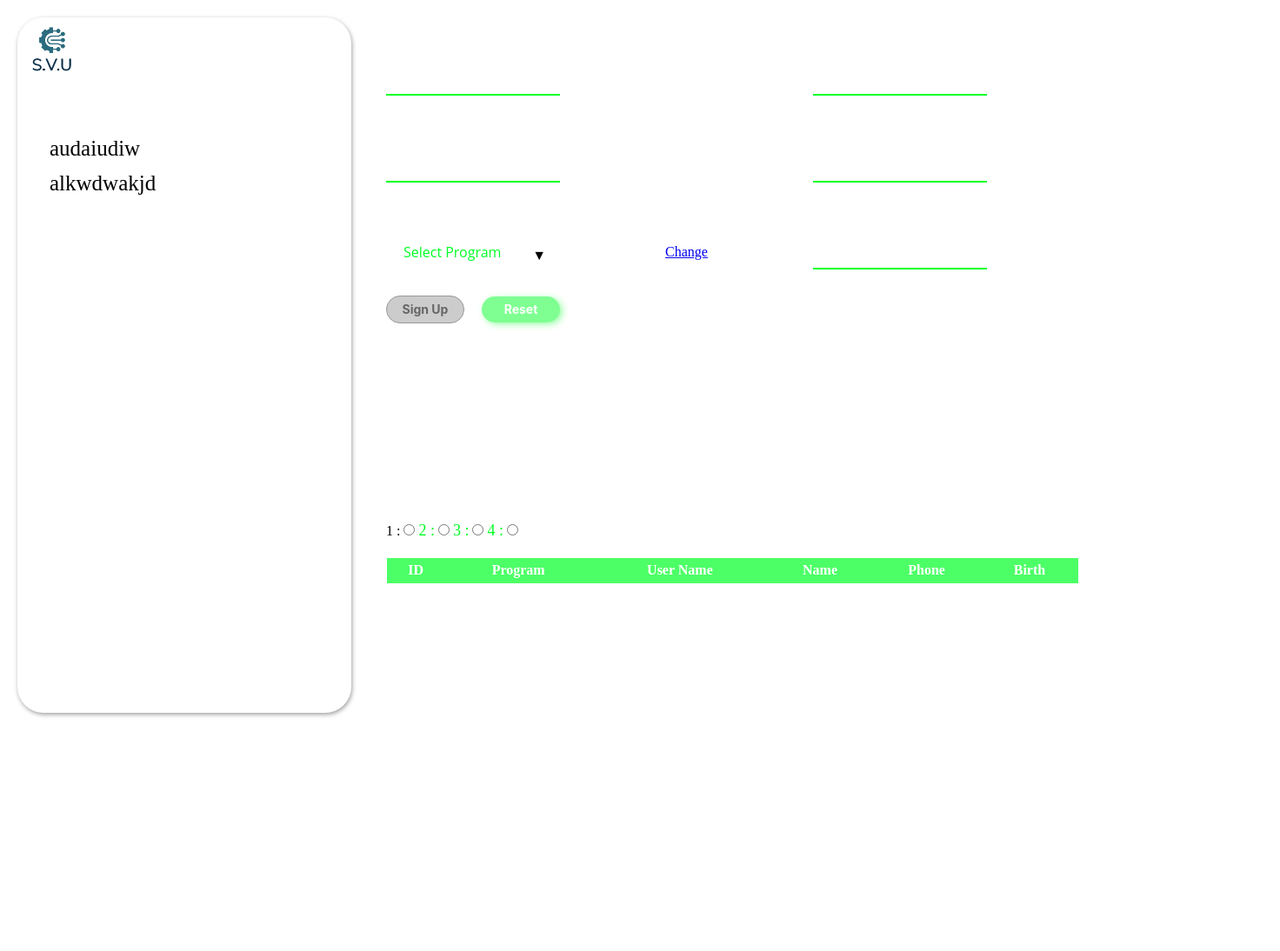
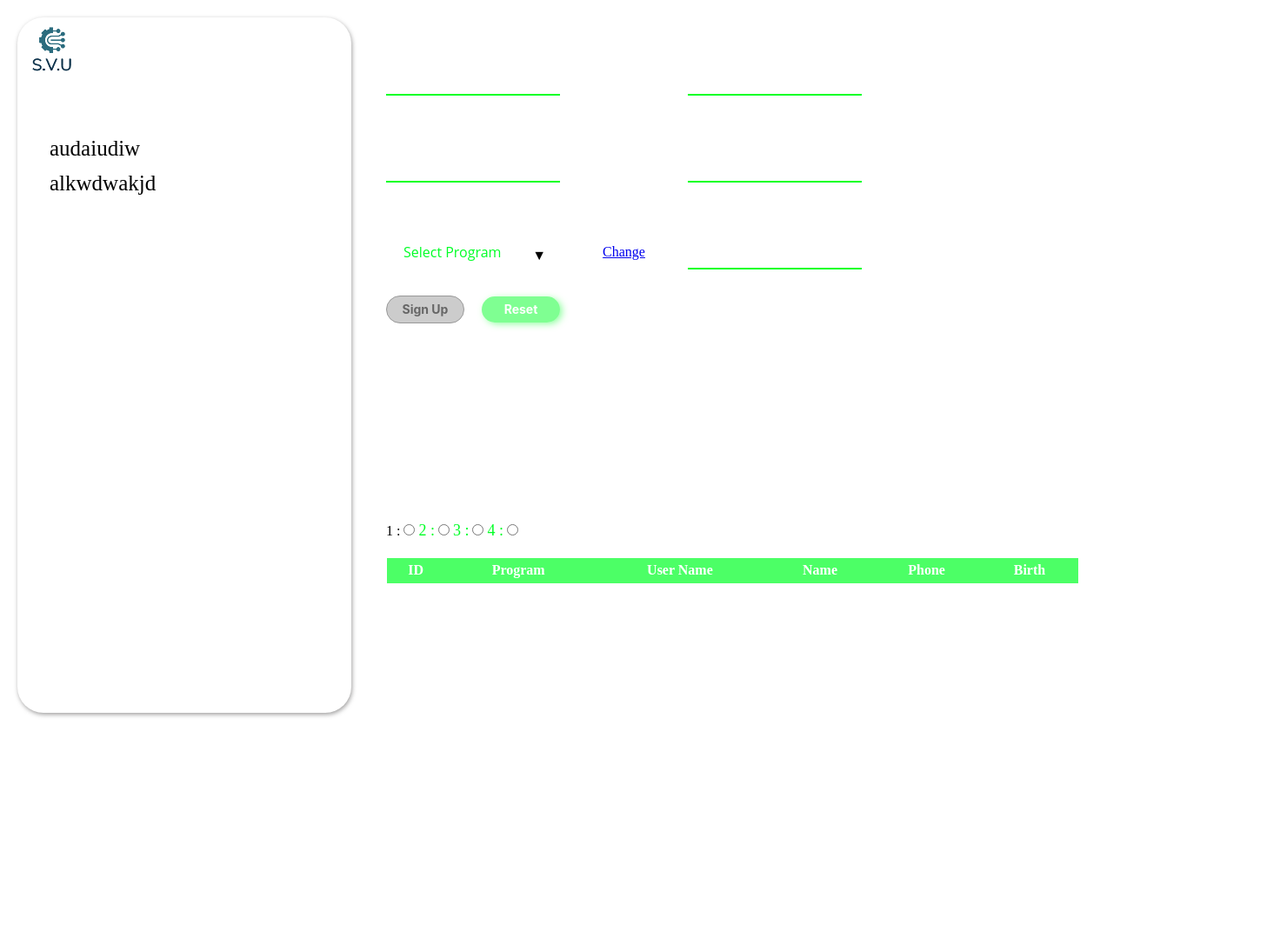
Before and after one commit to younsabood/SVU, a plain HTML site: page index.html in a window 1280 px wide. Shown: the top 1094 px of the page at 87% size, 1472 px wide, since content can reach past the window. Drawn offline with nearby package versions, Linux system fonts and the light colour scheme; a web font is replaced by a local one.

Commit message:
Update main.css

```diff
--- a/main.css
+++ b/main.css
@@ -104,7 +104,7 @@ body {
 .cont-form {
   position: relative;
   left: calc(30% + 20px);
-  width: calc(85% - 20px);
+  width: calc(70% - 20px);
   height: 70vh;
   top: 0;
   padding: 40px;
@@ -333,7 +333,7 @@ th,td {
     backdrop-filter: blur(50px);
   }
 }
-@media screen and (max-width: 600px) {
+@media screen and (max-width: 768px) {
   .aside {
     width: 100%;
     z-index: 1;
```
